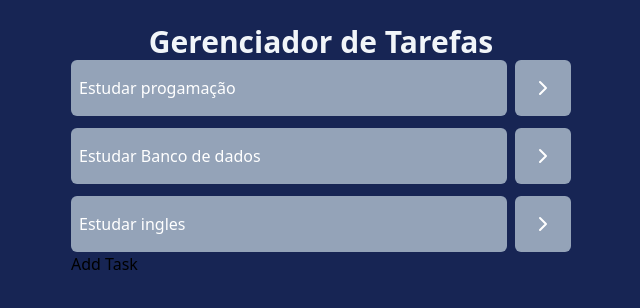
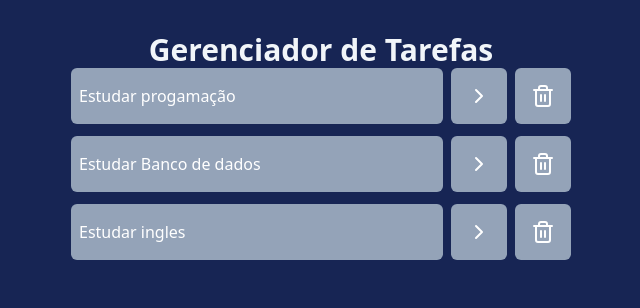
Before and after one commit to brunofragaa97/Gerenciador-de-Tarefa, a React (Vite) app: page / in a window 1280 px wide. Shown: the top 308 px of the page, without its empty margins (319-959 px from the left). Built offline with nearby package versions, Linux system fonts and the light colour scheme.

Commit message:
versão 0.0.2
Adicionado a esta versão a funcionalidade de apagar um item da lista tarefas.

```diff
--- a/src/App.css
+++ b/src/App.css
@@ -4,6 +4,3 @@
   border-color: yellow;
   border-width: 10%;
 }
-.title2{
-  color:black
-}
--- a/src/App.jsx
+++ b/src/App.jsx
@@ -35,15 +35,24 @@ function onTaskClick (taskId) {
   setTasks(newTasks);
 
 }
+function onDeleteTaskClick(taskId) {
+  const newTasks = tasks.filter(task => task.id !== taskId)
+  setTasks(newTasks);
+
+}
 
   return (
-      <div className="w-screen h-screen bg-blue-950 flex justify-center p-6">
+      <div className="w-screen h-screen bg-blue-950 flex justify-center p-8">
         <div className="w-[500px]">
           <h1 className="text-3xl text-slate-100 font-bold text-center">
             Gerenciador de Tarefas
           </h1>
-          <Tasks tasks={tasks} onTaskClick={onTaskClick}/>
-          <AddTask />
+          <Tasks
+          tasks={tasks}
+          onTaskClick={onTaskClick}
+          onDeleteTaskClick={onDeleteTaskClick}
+          />
+
         </div>
       </div>
   );
--- a/src/components/Tasks.jsx
+++ b/src/components/Tasks.jsx
@@ -1,4 +1,5 @@
 import { ChevronRight } from "lucide-react"; // Corrigi a importação
+import { Trash2 } from 'lucide-react';
 
 function Tasks(props) {
    return (
@@ -15,6 +16,12 @@ function Tasks(props) {
                 <button className="bg-slate-400 text-white p-4 rounded-md">
                     <ChevronRight /> {/* Corrigi o uso do ícone */}
                 </button>
+                <button onClick={() => props.onDeleteTaskClick(task.id)}
+                className="bg-slate-400 text-white p-4 rounded-md"
+                >
+                     <Trash2 /> {/* Corrigi o uso do ícone */}
+                </button>
+
             </li>
         ))}
     </ul>
```
